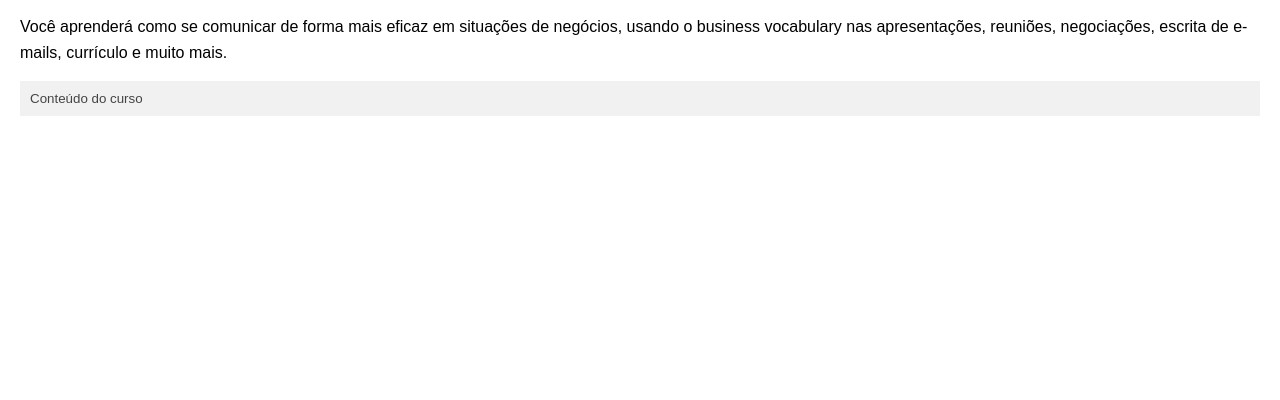
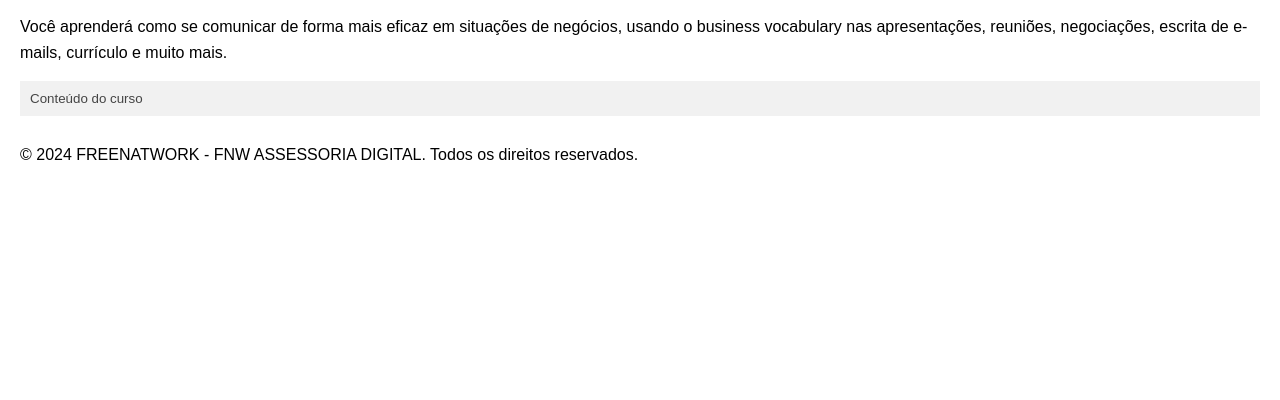
Before and after one commit to sobralfreenat/fnw_atc_business_english, a plain HTML site: page index.html in a window 1280 px wide. Shown: the part 400-800 px from the top of the page. Drawn offline with Linux system fonts and the light colour scheme.

Commit message:
Update index.html

```diff
--- a/index.html
+++ b/index.html
@@ -138,6 +138,8 @@
             });
         }
     </script>
-
+  <footer>
+        <p>&copy; 2024 FREENATWORK - FNW ASSESSORIA DIGITAL. Todos os direitos reservados.</p>
+    </footer>
 </body>
 </html>
```
